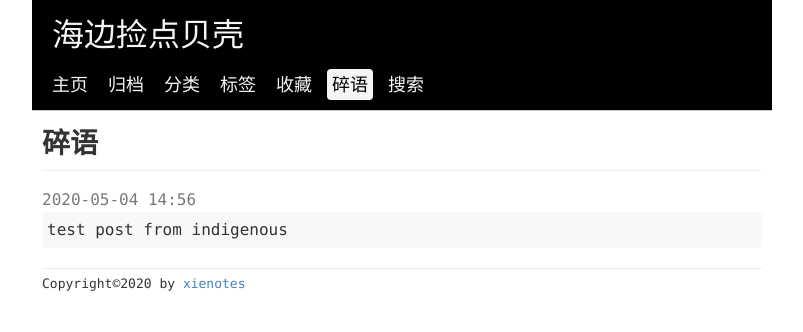
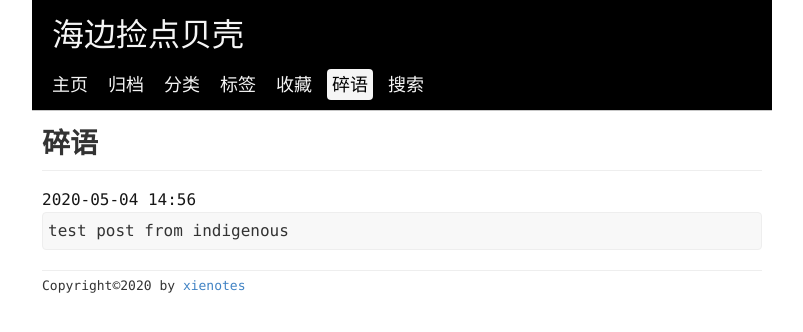
Before and after one commit to xienotes/xienotes.github.io, a Jekyll site: the page built from notes.html, in a window 1280 px wide. Shown: the top 332 px of the page, without its empty margins (238-1041 px from the left). Built offline with Jekyll 4.4.1, drawn with Linux system fonts in a browser that asks for light colours.

Commit message:
minor change of note display

```diff
--- a/assets/css/default.css
+++ b/assets/css/default.css
@@ -52,12 +52,13 @@ p.post-exerpt {
 }
 
 .note-date {
-    color:rgb(120, 120, 120);
+    color:rgb(22, 22, 22);
     font-weight:500;
 }
 
 .note-content-container{
     background-color: #f8f8f8;
+    border: 0.3px solid #eee;
     border-radius: 4px;
 }
 
```
